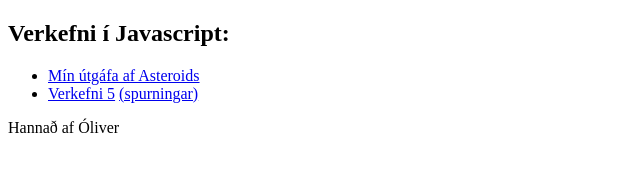
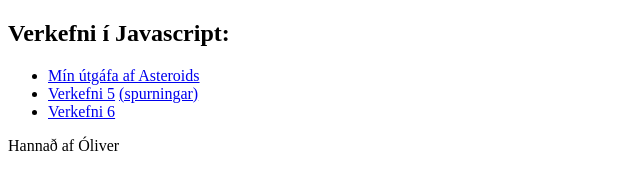
Before and after one commit to OliverMani/JS, a plain HTML site: page docs/index.html in a window 1280 px wide. Shown: the whole page, without its empty margins (0-640 px from the left). Drawn offline with Linux system fonts and the light colour scheme.

Commit message:
Update index.html

```diff
--- a/docs/index.html
+++ b/docs/index.html
@@ -8,6 +8,7 @@
 	<ul>
 		<li><a href="game/">Mín útgáfa af Asteroids</a></li>
 		<li><a href="DOM/">Verkefni 5</a> <a href="https://github.com/OliverMani/JS/blob/master/Verkefni5.md">(spurningar)</a></li>
+		<li><a href="Slider/">Verkefni 6</a></li>
 	</ul>
 	<footer>
 		Hannað af Óliver
```
